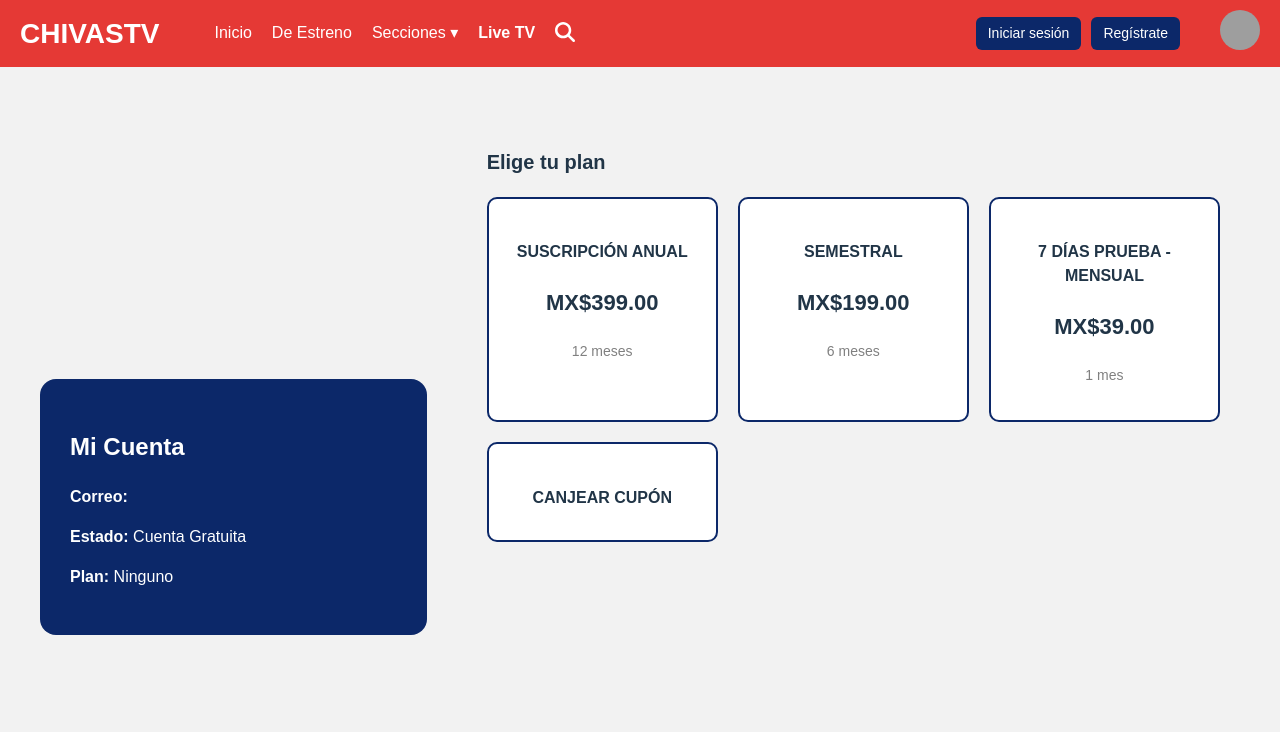
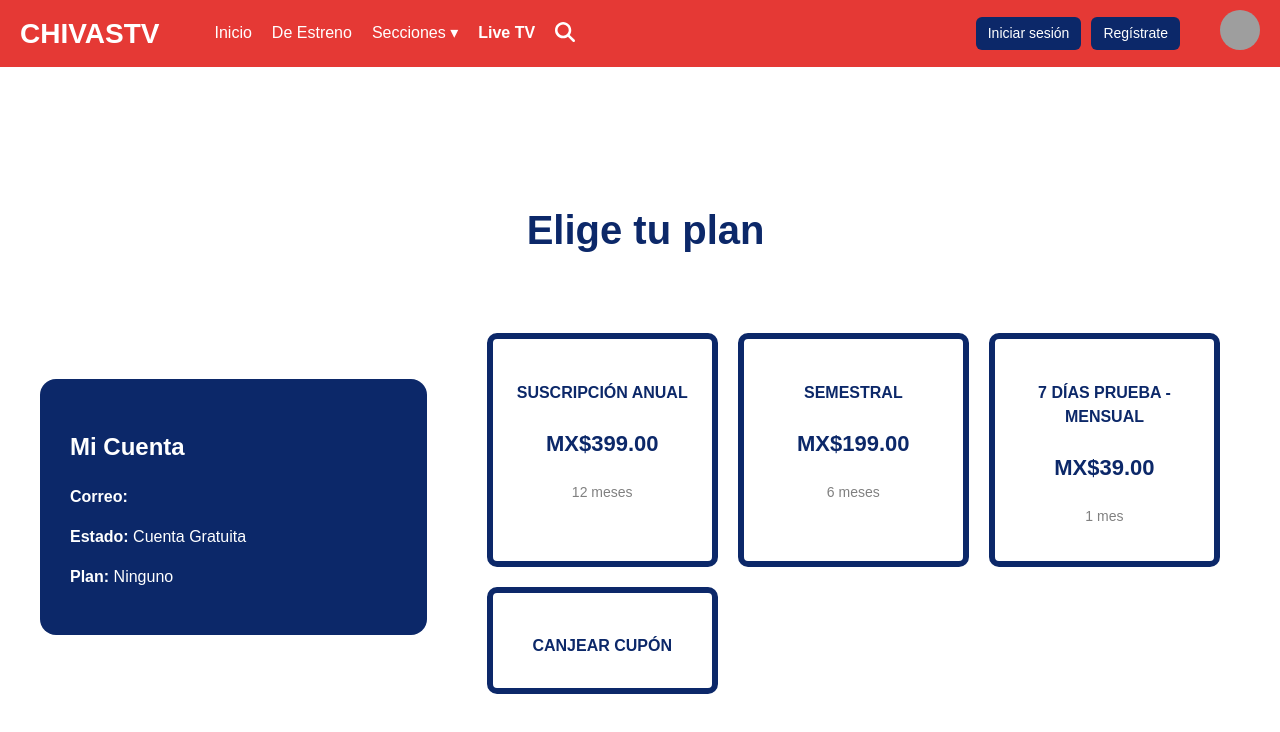
Before and after one commit to A01639373/ChivasTv-Webpage, a React (Vite) app in the folder chivasR/: page /cuenta in a window 1280 px wide. Shown: the top 732 px of the page. Built offline with nearby package versions, Linux system fonts and the light colour scheme; grey boxes are pictures that could not be loaded; a web font is replaced by a local one.

Commit message:
css fixes

```diff
--- a/chivasR/src/components/Cuenta.jsx
+++ b/chivasR/src/components/Cuenta.jsx
@@ -32,7 +32,7 @@
       </div>
 
       <div className="cuenta-right">
-        <h3>Elige tu plan</h3>
+        <h2>Elige tu plan</h2>
         <div className="planes-container">
           <div className="plan-box" onClick={() => handleSelectPlan('Anual MX$399')}>
             <h4>SUSCRIPCIÓN ANUAL</h4>
--- a/chivasR/src/styles/Cuenta.css
+++ b/chivasR/src/styles/Cuenta.css
@@ -3,7 +3,7 @@
   grid-template-columns: 1fr 2fr;
   gap: 40px;
   padding: 40px;
-  background-color: #f2f2f2;
+  background-color: #fff;
   min-height: 100vh;
 }
 
@@ -17,7 +17,6 @@
   align-self: center; /* <- centra verticalmente */
 }
 
-
 .cuenta-left h2 {
   font-size: 24px;
   margin-bottom: 20px;
@@ -25,10 +24,17 @@
 
 .cuenta-right {
   padding: 20px;
+  color:#0c2869;
 }
 
-.cuenta-right h3 {
-  font-size: 20px;
+.cuenta-right h2 {
+  padding: 40px;
+  font-size: 40px;
+  color:#0c2869;
+}
+
+.cuenta-right h4 {
+  font-size: 200px;
   margin-bottom: 20px;
 }
 
@@ -40,7 +46,7 @@
 
 .plan-box {
   background-color: white;
-  border: 2px solid #0c2869;
+  border: 6px solid #0c2869;
   border-radius: 10px;
   padding: 20px;
   cursor: pointer;
@@ -83,7 +89,7 @@
 }
 
 .modal-content {
-  background: white;
+  background: #0c2869;
   padding: 30px;
   border-radius: 12px;
   width: 400px;
@@ -98,5 +104,5 @@
   padding: 12px;
   width: 100%;
   border-radius: 6px;
-  cursor: pointer;
+  cursor: pointer;
 }
```
